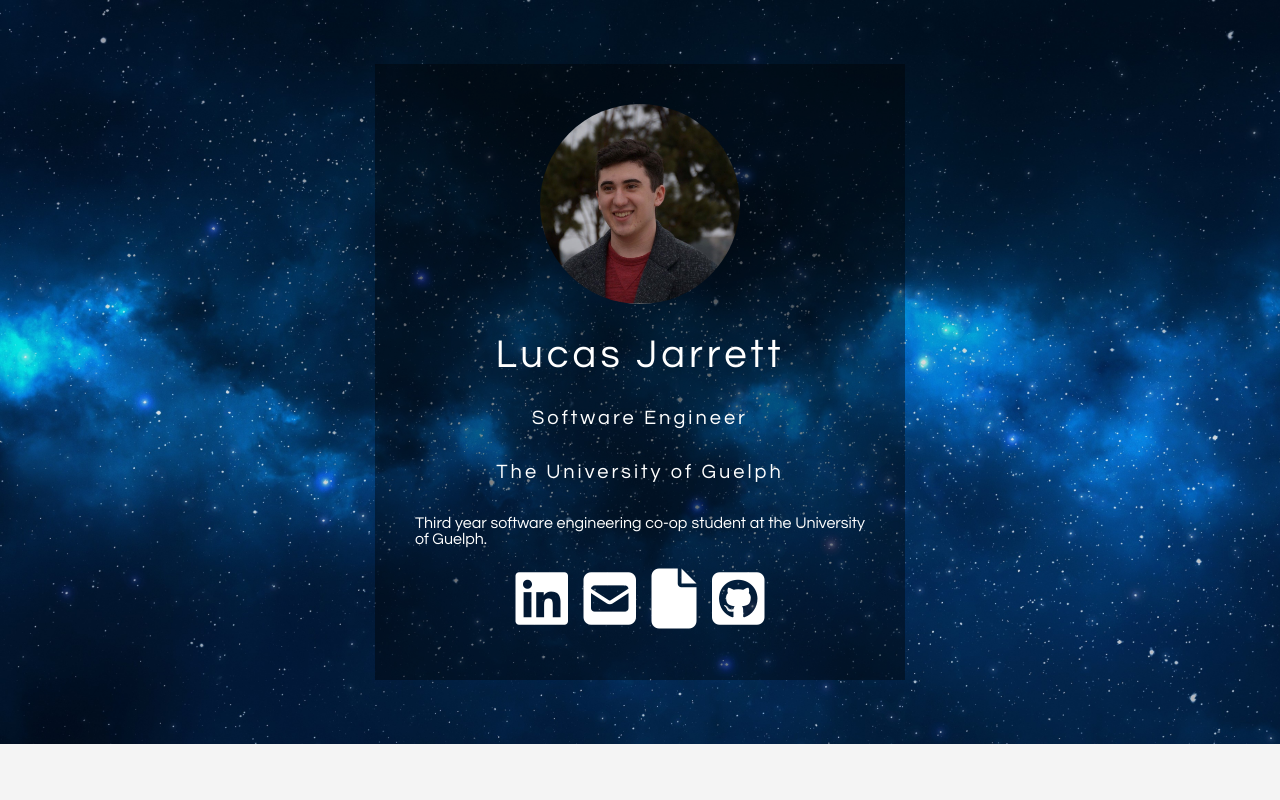
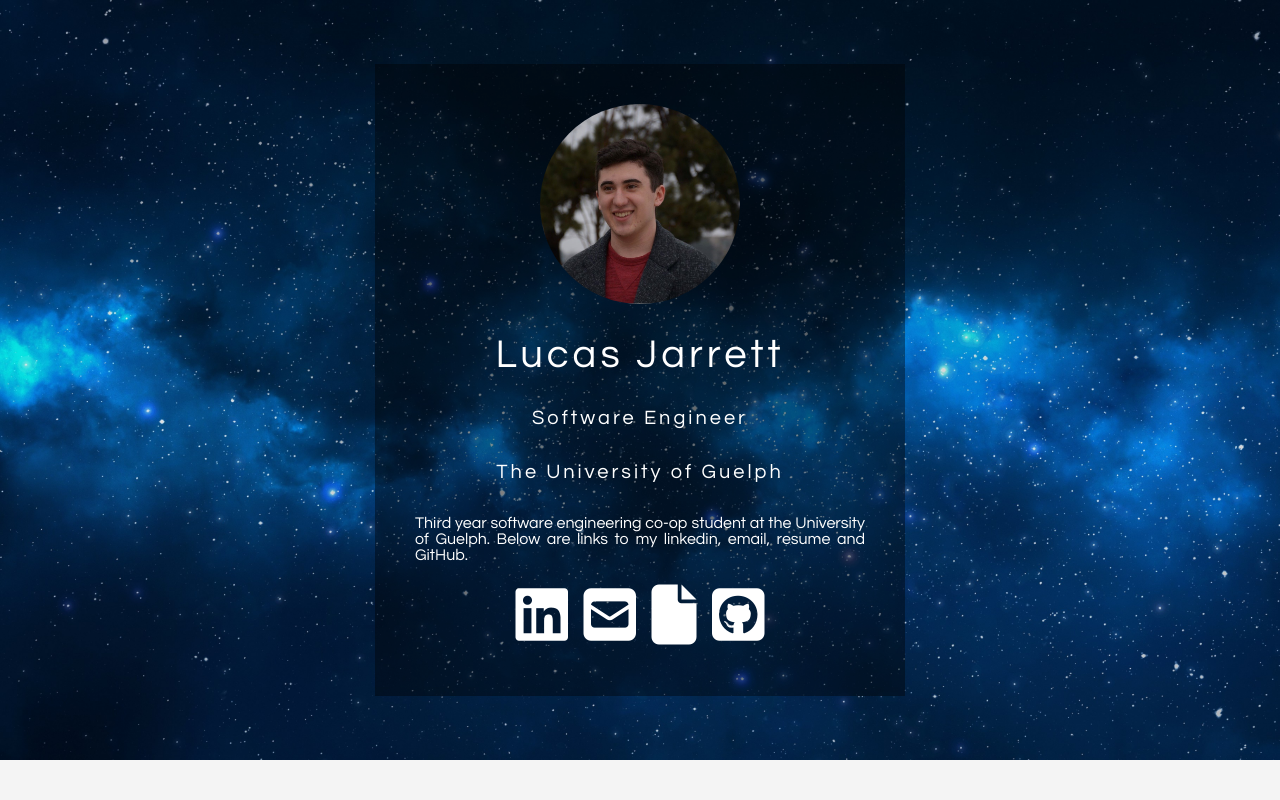
Before and after one commit to LucasJarrett/Website, a plain HTML site: page index.html in a window 1280 px wide. Shown: the top 800 px of the page. Drawn offline with Linux system fonts and the light colour scheme.

Commit message:
updated links

```diff
--- a/index.html
+++ b/index.html
@@ -13,7 +13,7 @@
             <h1>Lucas Jarrett</h1>
             <h5>Software Engineer</h5>
             <h5>The University of Guelph</h5>
-            <p>Third year software engineering co-op student at the University of Guelph.</p>
+            <p>Third year software engineering co-op student at the University of Guelph. Below are links to my linkedin, email, resume and GitHub.</p>
             <ul>
                 <li><a href="https://www.linkedin.com/in/lucas-jarrett-62642a1b3/"><i class="fab fa-linkedin" aria-hidden="true"></i></a></li>
                 <li><a onclick="copyEmail()"><i class="fas fa-envelope-square" aria-hidden="true"></i></a></li>
```
